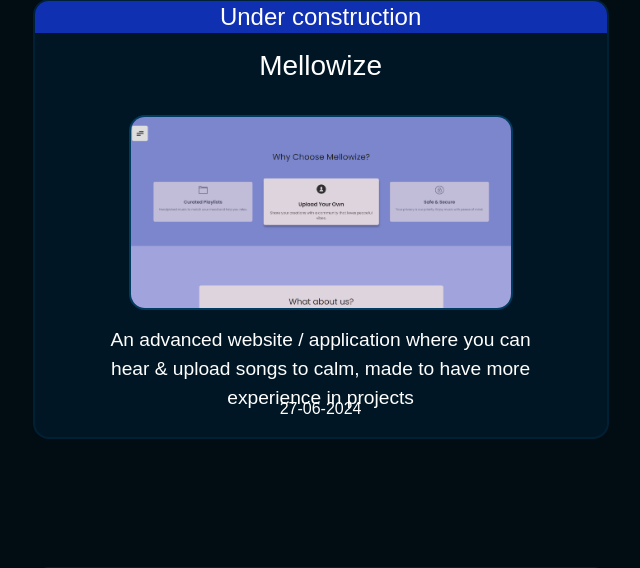
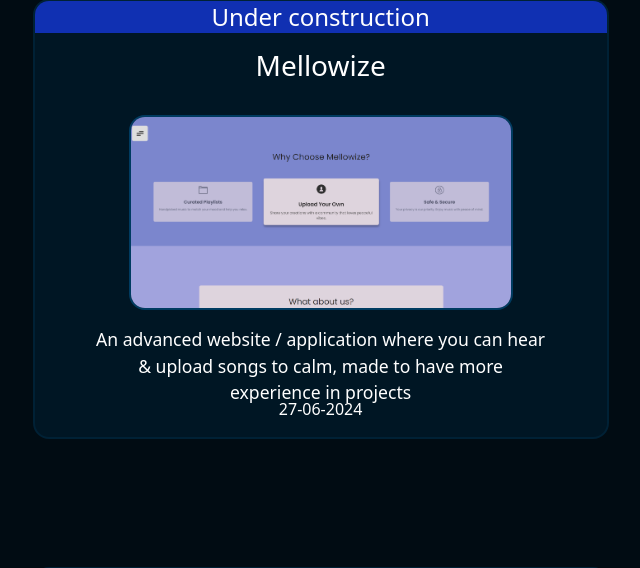
Before and after one commit to Glicydev/ludosphere, a PHP site: page / in a window 1280 px wide. Shown: the part 2065-2633 px from the top of the page, without its empty margins (276-916 px from the left). Run offline with PHP 8.4, Linux system fonts and the light colour scheme.

Commit message:
new php
new php

```diff
--- a/css/base.css
+++ b/css/base.css
@@ -6,7 +6,6 @@
     padding: 0;
     color: white;
     overflow-x: hidden;
-    font-family: Arial, Helvetica, sans-serif;
 }
 
 body {
--- a/css/style.css
+++ b/css/style.css
@@ -191,7 +191,7 @@
     margin-top: 1rem;
     width: 80%;
     margin-left: 10%;
-    font-size: 1.2rem;
+    font-size: 1.1rem;
 }
 
 .date {
```
